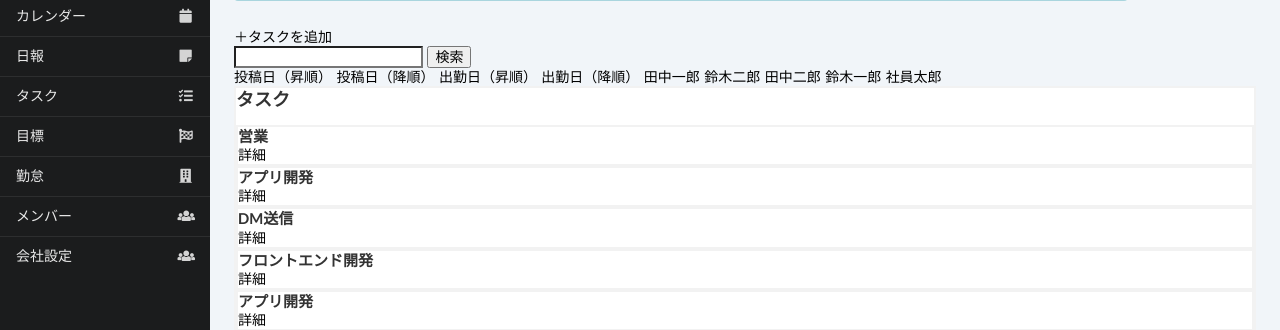
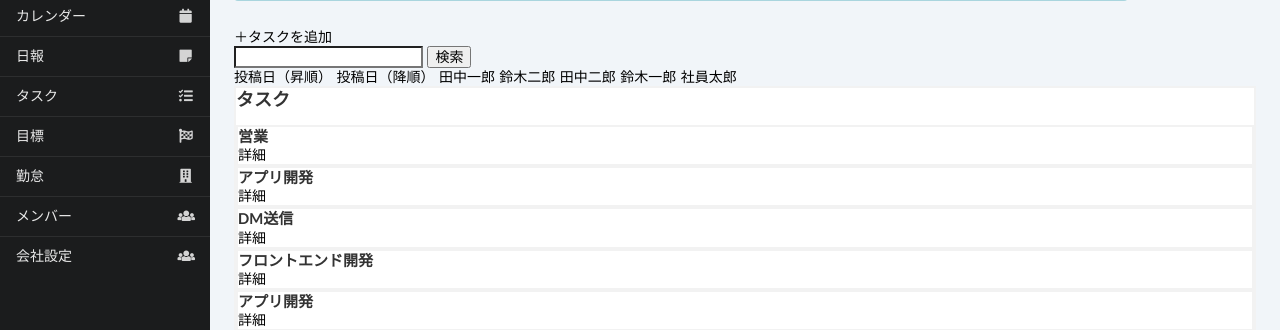
Before and after one commit to gotayanagida/interne, a Rails app: page /tasks in a window 1280 px wide. Shown: the part 105-435 px from the top of the page. Run offline with Rails 7, Linux system fonts and the light colour scheme; a user stored in the database is signed in; data comes from the database, SQL or seed files in the repository; style sheets or scripts are compiled from the project's sources; some libraries are stand-ins or nearby versions.

Commit message:
微調整

```diff
--- a/app/views/reports/index.html.erb
+++ b/app/views/reports/index.html.erb
@@ -11,6 +11,8 @@
   <% end %>
 <%= link_to "投稿日（昇順）", sort: "created_at desc" %>
 <%= link_to "投稿日（降順）", sort: "created_at" %>
+<%= link_to "出勤日（昇順）", sort: "schedule_id desc" %>
+<%= link_to "出勤日（降順）", sort: "schedule_id" %>
 <% current_company.users.each do |user| %>
   <%= link_to user.name, user_id: user.id %>
 <% end %>
--- a/app/views/tasks/index.html.erb
+++ b/app/views/tasks/index.html.erb
@@ -10,8 +10,6 @@
 <% end %>
 <%= link_to "投稿日（昇順）", sort: "created_at desc" %>
 <%= link_to "投稿日（降順）", sort: "created_at" %>
-<%= link_to "出勤日（昇順）", sort: "schedule_id desc" %>
-<%= link_to "出勤日（降順）", sort: "schedule_id" %>
 <% current_company.users.each do |user| %>
   <%= link_to user.name, user_id: user.id %>
 <% end %>
```
